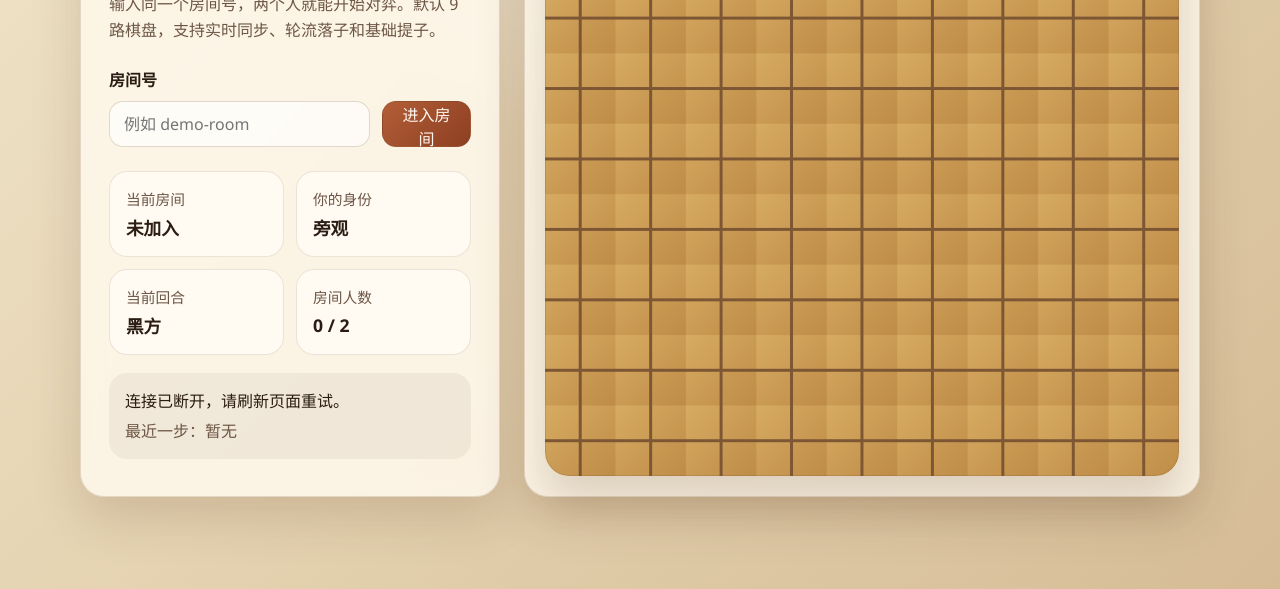
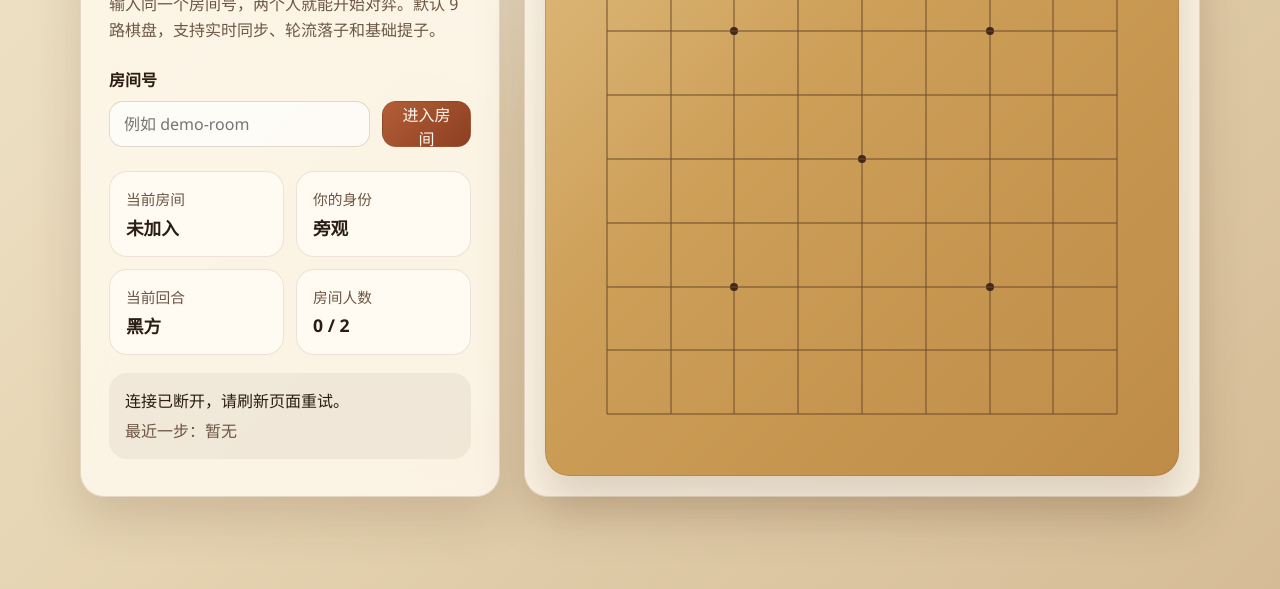
Before and after one commit to luhuaisheng116/WeiqiGO, a website: page public/index.html in a window 1280 px wide. Shown: the part 211-800 px from the top of the page. Drawn offline with Linux system fonts and the light colour scheme.

Commit message:
Fix board alignment and grid rendering

```diff
--- a/public/app.js
+++ b/public/app.js
@@ -33,6 +33,19 @@ function roleText(role) {
   return "旁观";
 }
 
+function isStarPoint(x, y) {
+  if (BOARD_SIZE !== 9) {
+    return false;
+  }
+  return (
+    (x === 2 && y === 2) ||
+    (x === 2 && y === 6) ||
+    (x === 6 && y === 2) ||
+    (x === 6 && y === 6) ||
+    (x === 4 && y === 4)
+  );
+}
+
 function renderBoard() {
   elements.board.innerHTML = "";
   elements.board.style.setProperty("--board-size", BOARD_SIZE);
@@ -45,6 +58,17 @@ function renderBoard() {
       button.dataset.x = String(x);
       button.dataset.y = String(y);
       button.disabled = !state.roomId;
+
+      if (x === 0) button.classList.add("edge-left");
+      if (x === BOARD_SIZE - 1) button.classList.add("edge-right");
+      if (y === 0) button.classList.add("edge-top");
+      if (y === BOARD_SIZE - 1) button.classList.add("edge-bottom");
+      if (isStarPoint(x, y)) {
+        button.classList.add("star-point");
+        const starPointDot = document.createElement("span");
+        starPointDot.className = "star-point-dot";
+        button.appendChild(starPointDot);
+      }
 
       const stone = state.board[y][x];
       if (stone) {
@@ -65,6 +89,7 @@ function renderBoard() {
       button.addEventListener("click", () => {
         socket.send(JSON.stringify({ type: "move", x, y }));
       });
+
       elements.board.appendChild(button);
     }
   }
@@ -110,6 +135,7 @@ socket.addEventListener("open", () => {
 
 socket.addEventListener("message", (event) => {
   const payload = JSON.parse(event.data);
+
   if (payload.type === "state") {
     updateState(payload);
     return;
--- a/public/styles.css
+++ b/public/styles.css
@@ -1,7 +1,7 @@
 :root {
   --bg: #f3ecdd;
   --panel: rgba(255, 249, 237, 0.84);
-  --line: #7d5633;
+  --line: #6c4a2d;
   --board: #d7ab62;
   --board-dark: #be8c47;
   --text: #2a1c12;
@@ -156,45 +156,96 @@ h1 {
 .board {
   width: min(78vw, 700px);
   aspect-ratio: 1;
-  padding: 18px;
+  padding: 30px;
   display: grid;
   grid-template-columns: repeat(var(--board-size), 1fr);
   grid-template-rows: repeat(var(--board-size), 1fr);
   gap: 0;
   background:
-    linear-gradient(to right, transparent 0, transparent calc(50% - 1px), var(--line) calc(50% - 1px), var(--line) calc(50% + 1px), transparent calc(50% + 1px)),
-    linear-gradient(to bottom, transparent 0, transparent calc(50% - 1px), var(--line) calc(50% - 1px), var(--line) calc(50% + 1px), transparent calc(50% + 1px)),
+    linear-gradient(135deg, rgba(255, 248, 230, 0.22), transparent 40%),
     linear-gradient(135deg, var(--board), var(--board-dark));
-  background-size: calc(100% / var(--board-size)) calc(100% / var(--board-size));
   border-radius: 24px;
-  box-shadow: inset 0 0 0 1px rgba(125, 86, 51, 0.24), 0 24px 38px rgba(88, 56, 29, 0.18);
+  box-shadow:
+    inset 0 0 0 1px rgba(125, 86, 51, 0.24),
+    0 24px 38px rgba(88, 56, 29, 0.18);
 }
 
 .cell {
   position: relative;
   border: 0;
+  padding: 0;
   background: transparent;
   cursor: pointer;
 }
 
+.cell::before,
 .cell::after {
   content: "";
   position: absolute;
-  inset: 22%;
-  border-radius: 50%;
-  background: rgba(255, 255, 255, 0);
-  transition: background 120ms ease;
+  background: var(--line);
 }
 
-.cell:hover::after {
-  background: rgba(255, 248, 232, 0.18);
+.cell::before {
+  left: 50%;
+  top: 0;
+  bottom: 0;
+  width: 1px;
+  transform: translateX(-50%);
+}
+
+.cell::after {
+  top: 50%;
+  left: 0;
+  right: 0;
+  height: 1px;
+  transform: translateY(-50%);
+}
+
+.cell.edge-top::before {
+  top: 50%;
+}
+
+.cell.edge-bottom::before {
+  bottom: 50%;
+}
+
+.cell.edge-left::after {
+  left: 50%;
+}
+
+.cell.edge-right::after {
+  right: 50%;
+}
+
+.cell:hover {
+  background: radial-gradient(circle, rgba(255, 248, 232, 0.26) 0%, transparent 58%);
+}
+
+.cell.star-point .star {
+  display: block;
+}
+
+.cell.star-point > .star-point-dot {
+  position: absolute;
+  top: 50%;
+  left: 50%;
+  width: 8px;
+  height: 8px;
+  border-radius: 50%;
+  background: #3f2a17;
+  transform: translate(-50%, -50%);
 }
 
 .stone {
   position: absolute;
-  inset: 16%;
+  top: 50%;
+  left: 50%;
+  width: 74%;
+  height: 74%;
   border-radius: 50%;
+  transform: translate(-50%, -50%);
   box-shadow: inset 0 2px 6px rgba(255, 255, 255, 0.22), 0 6px 12px rgba(0, 0, 0, 0.22);
+  z-index: 2;
 }
 
 .stone.black {
@@ -205,13 +256,16 @@ h1 {
   background: radial-gradient(circle at 30% 28%, #ffffff 0%, #f0e8dc 68%);
 }
 
-.last-move::before {
+.last-move .stone::after {
   content: "";
   position: absolute;
-  inset: 40%;
+  top: 50%;
+  left: 50%;
+  width: 20%;
+  height: 20%;
   border-radius: 50%;
+  transform: translate(-50%, -50%);
   background: #e0502d;
-  z-index: 2;
 }
 
 @media (max-width: 900px) {
```
